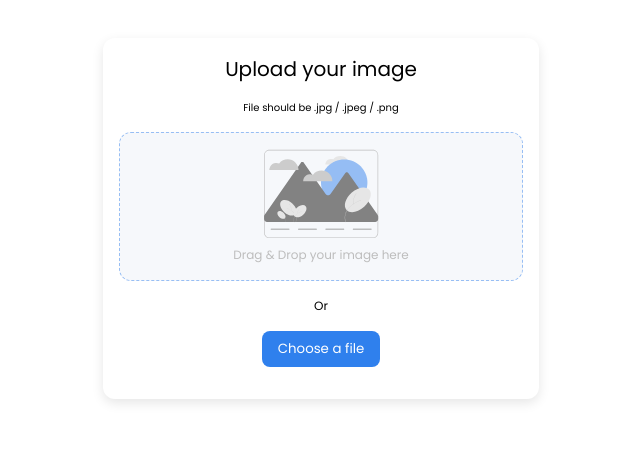
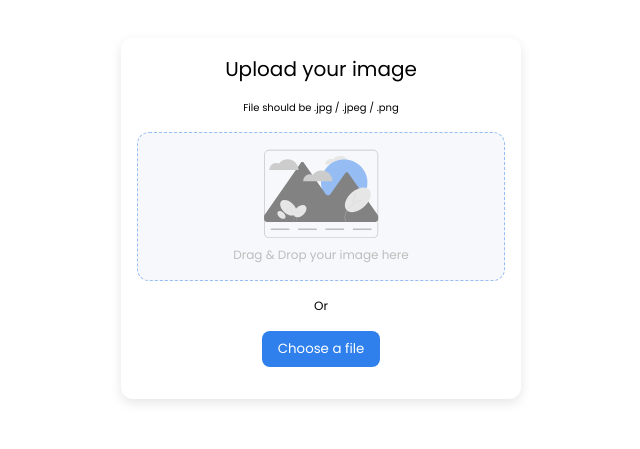
Before and after one commit to lindellcarternyc/dev-challenges-fullstack-image-uploader, a React (Create React App) app: page / in a window 1280 px wide. Shown: the part 182-631 px from the top of the page, without its empty margins (319-959 px from the left). Built offline with nearby package versions, Linux system fonts and the light colour scheme.

Commit message:
updates Card component with properties

```diff
--- a/src/components/Card/Card.tsx
+++ b/src/components/Card/Card.tsx
@@ -8,6 +8,8 @@ const CardWrapper = styled.div`
   border-radius: 0.75rem;
   box-shadow: 0px 4px 12px rgba(0, 0, 0, 0.1);
   padding: 1rem;
+  width: 100%;
+  max-width: 400px;
 `
 
 const Card = (props: CardProps): JSX.Element => {
```
